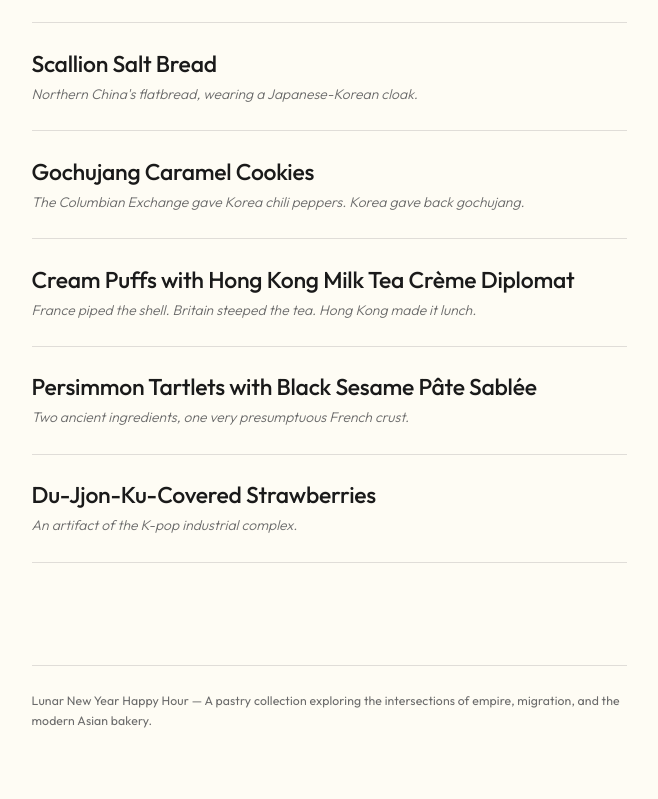
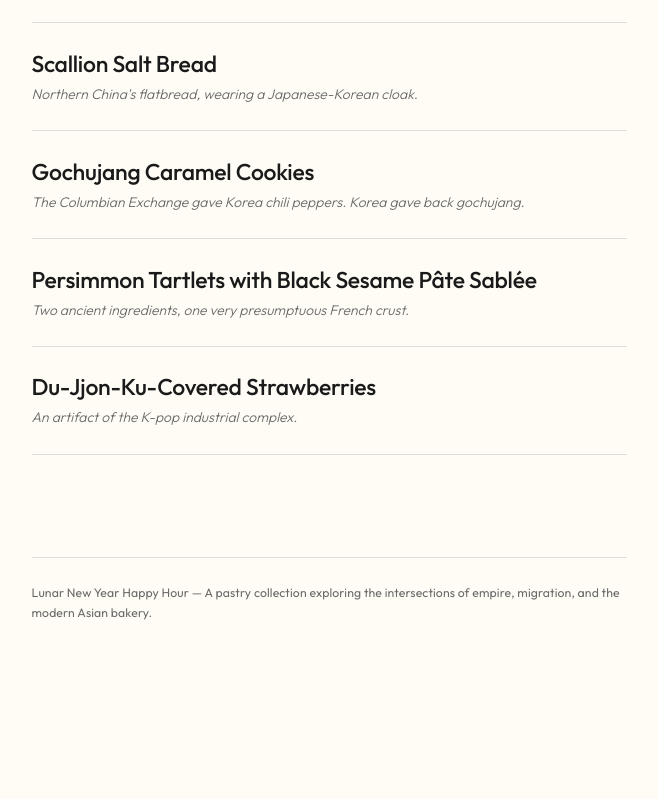
Before and after one commit to jenyangphd/lny, a plain HTML site: page lny-menu/index.html in a window 1280 px wide. Shown: the part 2063-2862 px from the top of the page, without its empty margins (311-969 px from the left). After the commit the page ends 2755 px from the top, so only its background shows below. Drawn offline with Linux system fonts and the light colour scheme.

Commit message:
removed 1 menu item

```diff
--- a/lny-menu/index.html
+++ b/lny-menu/index.html
@@ -239,13 +239,6 @@ body {
         </li>
 
         <li class="menu-item">
-          <a href="items/hk-milk-tea-cream-puffs.html" class="menu-item__link">
-            <h2 class="menu-item__name">Cream Puffs with Hong Kong Milk Tea Crème Diplomat</h2>
-            <p class="menu-item__tagline">France piped the shell. Britain steeped the tea. Hong Kong made it lunch.</p>
-          </a>
-        </li>
-
-        <li class="menu-item">
           <a href="items/persimmon-tartlets.html" class="menu-item__link">
             <h2 class="menu-item__name">Persimmon Tartlets with Black Sesame Pâte Sablée</h2>
             <p class="menu-item__tagline">Two ancient ingredients, one very presumptuous French crust.</p>
```
